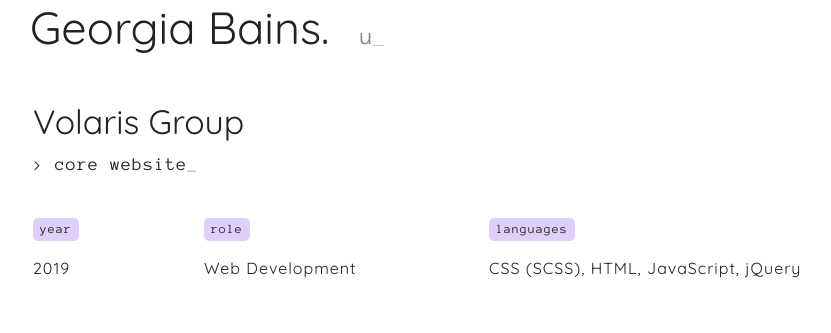
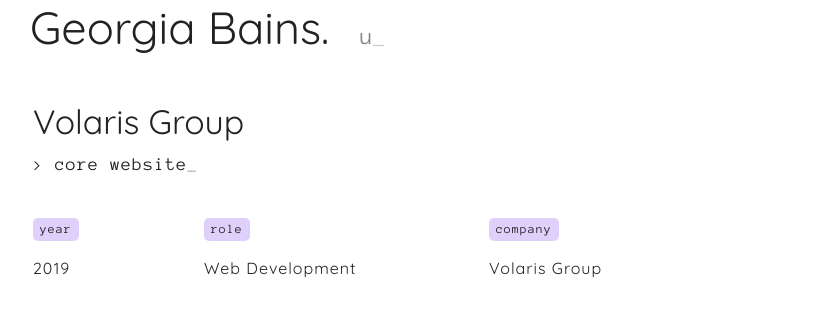
Before and after one commit to georgiabains/new_portfolio, a PHP site: page /project/volaris-group.php in a window 1280 px wide. Shown: the part 36-369 px from the top of the page, without its empty margins (7-838 px from the left). Run offline with PHP 8.4, Linux system fonts and the light colour scheme; some libraries are stand-ins or nearby versions.

Commit message:
Changed project info copy.

```diff
--- a/project/volaris-group.php
+++ b/project/volaris-group.php
@@ -33,8 +33,8 @@
 				<p>Web Development</p>
 			</div>
 			<div class="info-column">
-				<h4>languages</h4>
-				<p>CSS (SCSS), HTML, JavaScript, jQuery</p>
+				<h4>company</h4>
+				<p>Volaris Group</p>
 			</div>
 		</div>
 
```
